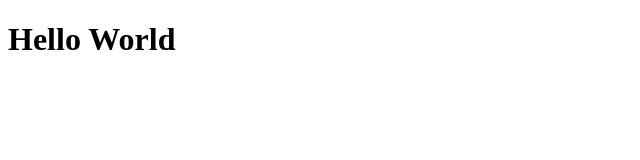
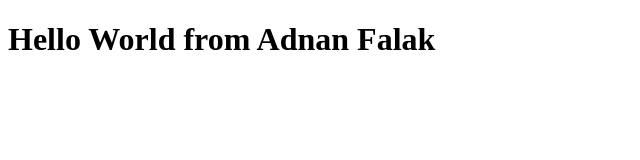
Before and after one commit to adnan-falak/bootCamp, a plain HTML site: page index.html in a window 1280 px wide. Shown: the whole page, without its empty margins (0-640 px from the left). Drawn offline with Linux system fonts and the light colour scheme.

Commit message:
Update index.html
One More Change

```diff
--- a/index.html
+++ b/index.html
@@ -7,7 +7,7 @@
 </head>
 <body>
     <h1>
-        Hello World
+        Hello World from Adnan Falak
     </h1>
 </body>
 </html>
```
